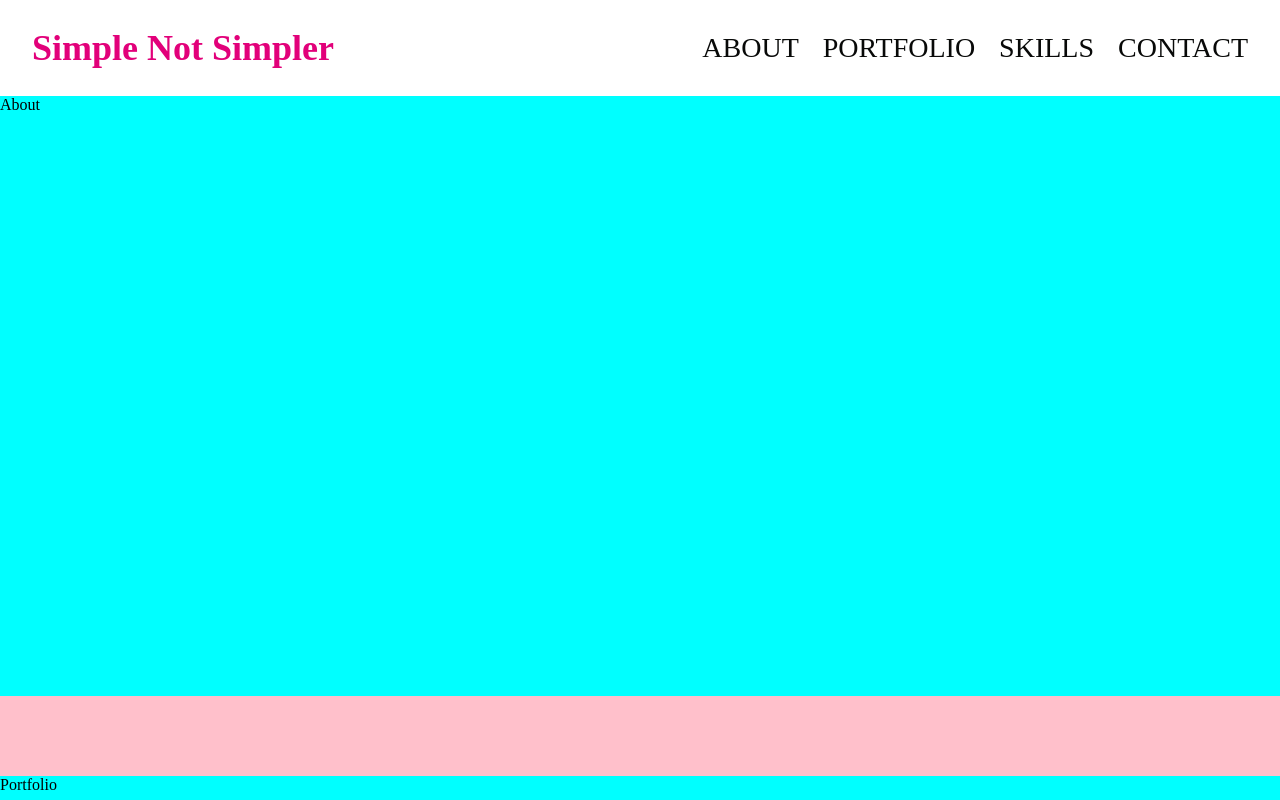
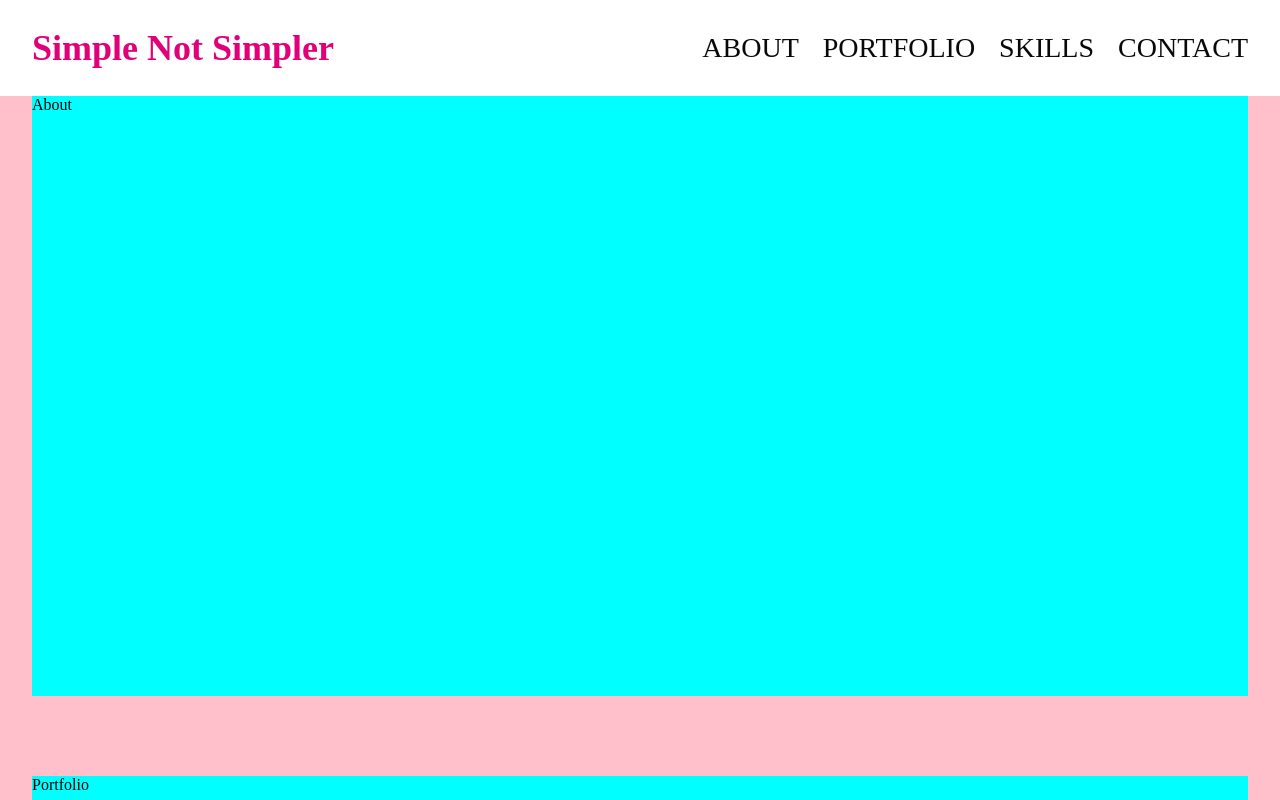
Before and after one commit to simplenotsimpler/sns-site-react, a React (Create React App) app: page / in a window 1280 px wide. Shown: the top 800 px of the page. Built offline with nearby package versions, Linux system fonts and the light colour scheme.

Commit message:
feature: standard width nav & rest of page

```diff
--- a/src/App.js
+++ b/src/App.js
@@ -1,12 +1,10 @@
 import { Routes, Route } from "react-router-dom";
-import Home from "./components/Home.jsx";
-
+import Home from "./components/Home/Home.jsx";
 
 function App() {
   return (
-
     <Routes>
-      <Route exact path="/" element={<Home/>} />
+      <Route exact path="/" element={<Home />} />
     </Routes>
   );
 }
--- /dev/null
+++ b/src/components/Home/Home.css
@@ -0,0 +1,11 @@
+.container {
+  width: var(--width-standard);
+  margin: 0 auto;
+}
+
+.section-style {
+  height: 600px;
+  background-color: aqua;
+  margin-bottom: 5rem;
+  scroll-margin: 6rem;
+}
--- a/src/components/Home.jsx
+++ b/src/components/Home/Home.jsx
@@ -1,5 +1,7 @@
-import NavHeader from "./layout/NavHeader/NavHeader.jsx";
-import ScrollToHashElement from "./layout/ScrollToHashElement.js";
+import NavHeader from "../layout/NavHeader/NavHeader.jsx";
+import ScrollToHashElement from "../layout/ScrollToHashElement.js";
+
+import "./Home.css";
 
 const Home = () => {
   return (
--- a/src/components/layout/NavHeader/NavHeader.css
+++ b/src/components/layout/NavHeader/NavHeader.css
@@ -27,7 +27,7 @@
   justify-content: space-between;
   align-items: center;
   /* TODO: maybe make this whole content width via variable so can keep consistent? */
-  width: 95%;
+  width: var(--width-standard);
   margin: 0 auto;
   height: inherit;
 }
--- a/src/index.css
+++ b/src/index.css
@@ -1,3 +1,5 @@
+/* TOP LEVEL STYLING ONLY */
+
 /* TODO: font style roboto */
 /* TODO: add breakpoint notes */
 
@@ -19,6 +21,8 @@
   --color-primary: #e2007a;
   --color-dark: #080908;
   --color-light: #ffffff;
+
+  --width-standard: 95%;
 }
 
 * {
@@ -47,15 +51,3 @@ ul {
 ul {
   list-style: none;
 }
-/*
-.container {
-
-
-} */
-
-.section-style {
-  height: 600px;
-  background-color: aqua;
-  margin-bottom: 5rem;
-  scroll-margin: 6rem;
-}
```
